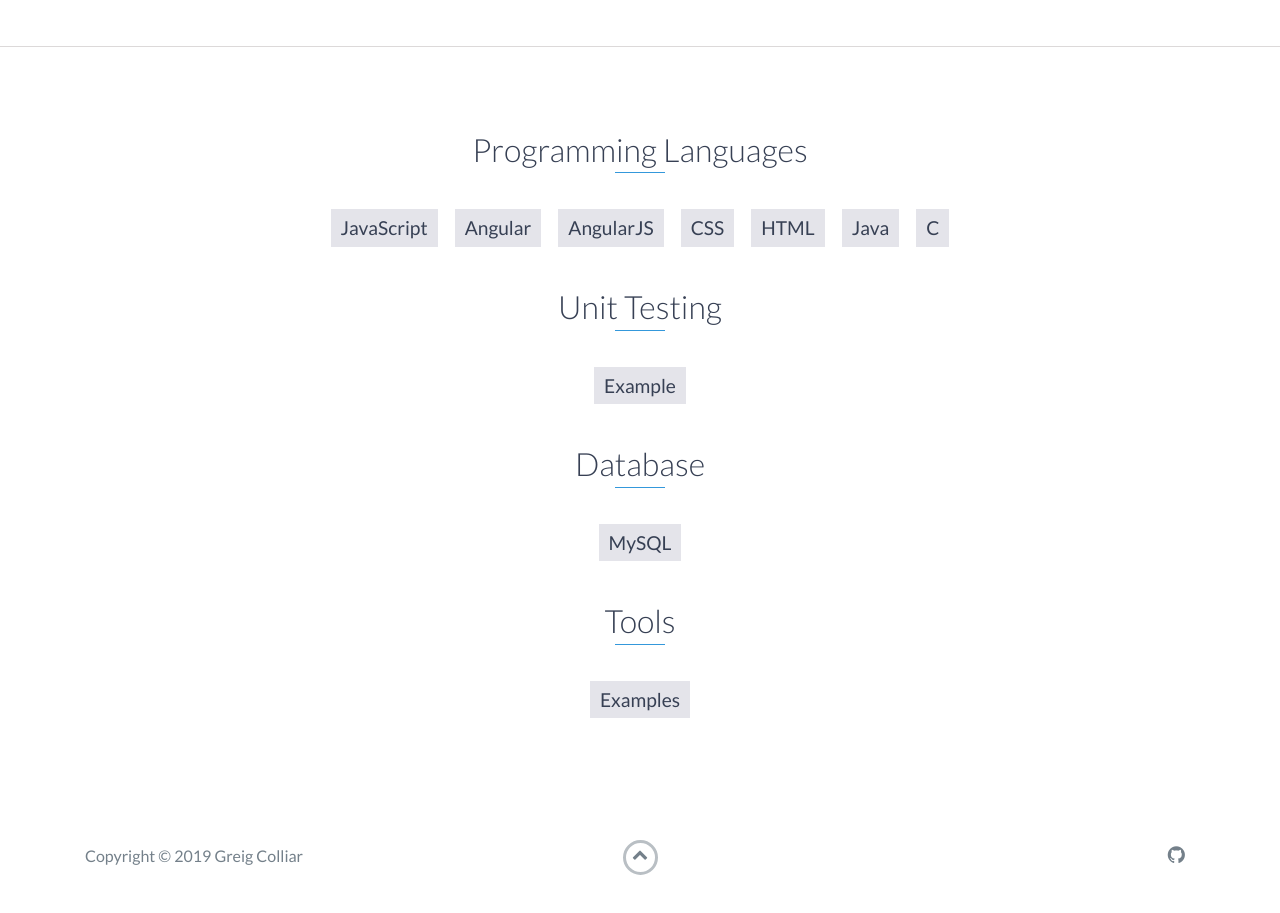
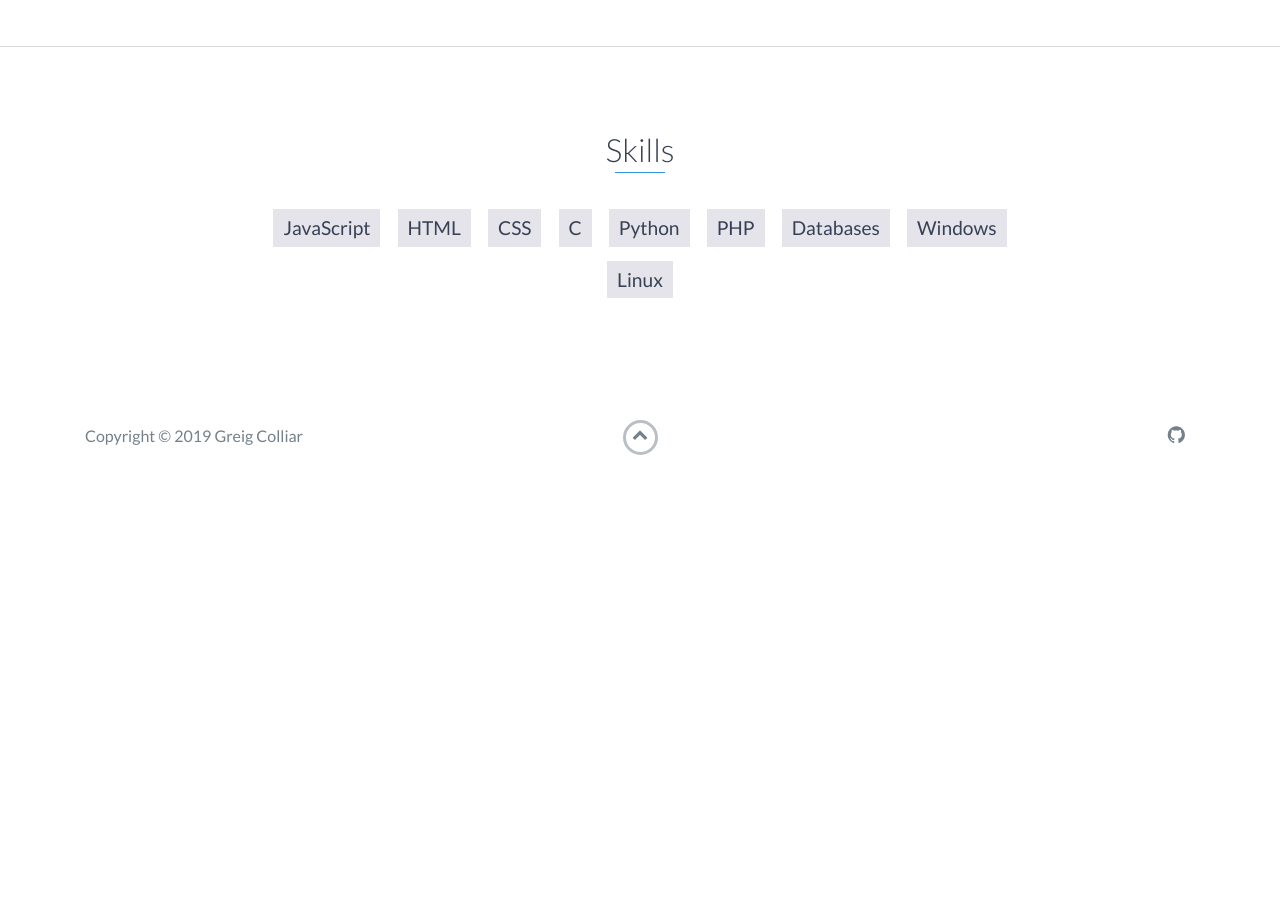
Before and after one commit to greigac/greigac.github.io, a plain HTML site: page index.html in a window 1280 px wide. Shown: the part 2900-3813 px from the top of the page. After the commit the page ends 3409 px from the top, so only its background shows below. Drawn offline with nearby package versions, Linux system fonts and the light colour scheme.

Commit message:
Skills updated

```diff
--- a/index.html
+++ b/index.html
@@ -203,27 +203,17 @@
     -->
 
     <div id="skills">
-        <h2 class="heading">Programming Languages</h2>
+        <h2 class="heading">Skills</h2>
         <ul>
             <li>JavaScript</li>
-            <li>Angular</li>
-            <li>AngularJS</li>
+            <li>HTML</li>
             <li>CSS</li>
-            <li>HTML</li>
-            <li>Java</li>
             <li>C</li>
-        </ul>
-        <h2 class="heading">Unit Testing</h2>
-        <ul>
-            <li>Example</li>
-        </ul>
-        <h2 class="heading">Database</h2>
-        <ul>
-            <li>MySQL</li>
-        </ul>
-        <h2 class="heading">Tools</h2>
-        <ul>
-            <li>Examples</li>
+            <li>Python</li>
+            <li>PHP</li>
+            <li>Databases</li>
+            <li>Windows</li>
+            <li>Linux</li>
         </ul>
     </div> <!-- skills -->
 
@@ -256,7 +246,7 @@
             <div class="col-sm-5 social">
                 <ul>
                     <li>
-                        <a href="#github link"><i class="fa fa-github" aria-hidden="true"></i></a>
+                        <a href="https://github.com/greigac"><i class="fa fa-github" aria-hidden="true"></i></a>
                     </li>
                     <!-- insert more social links here like: Linkedin -->
                 </ul>
```
